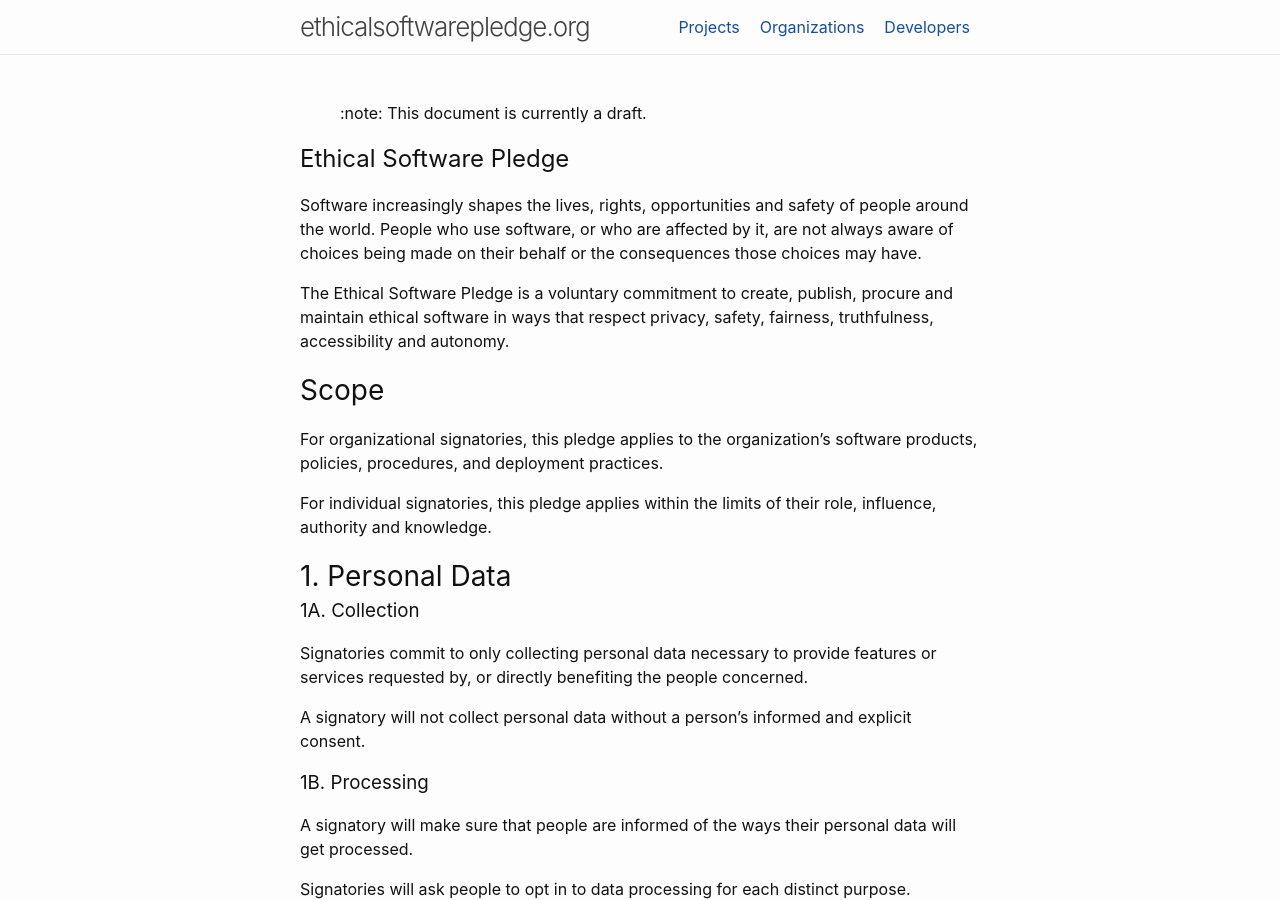
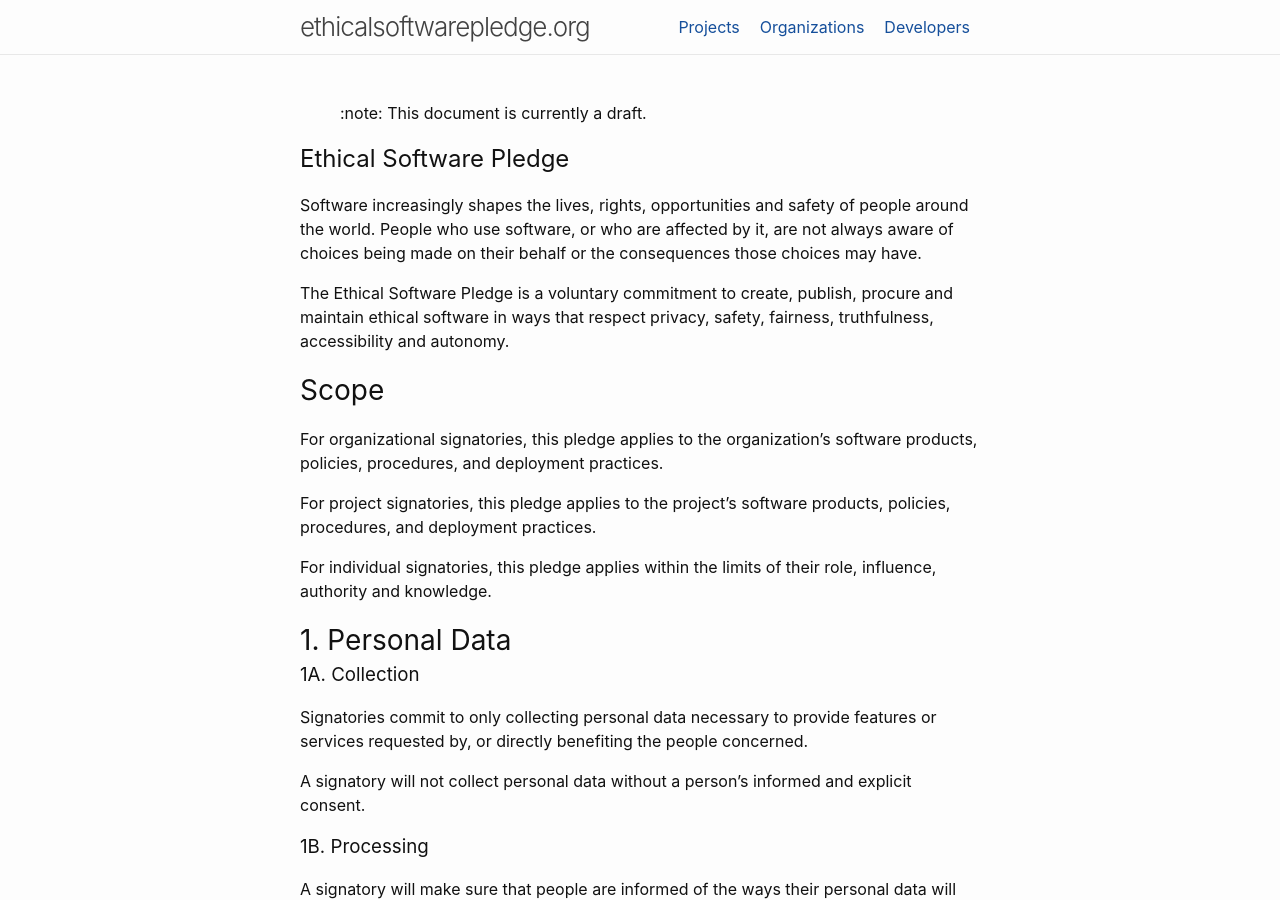
Before and after one commit to PrinsFrank/ethicalsoftwarepledge.org, a Jekyll site: the page built from PLEDGE.md, in a window 1280 px wide and 900 px high. Built offline with Jekyll 4.4.1, drawn with Linux system fonts in a browser that asks for light colours.

Commit message:
Add scope for projects to PLEDGE

```diff
--- a/PLEDGE.md
+++ b/PLEDGE.md
@@ -17,6 +17,9 @@ that respect privacy, safety, fairness, truthfulness, accessibility and autonomy
 ## Scope
 
 For organizational signatories, this pledge applies to the organization's software products, policies, procedures,
+and deployment practices.
+
+For project signatories, this pledge applies to the project's software products, policies, procedures,
 and deployment practices.
 
 For individual signatories, this pledge applies within the limits of their role, influence, authority and knowledge.
```
